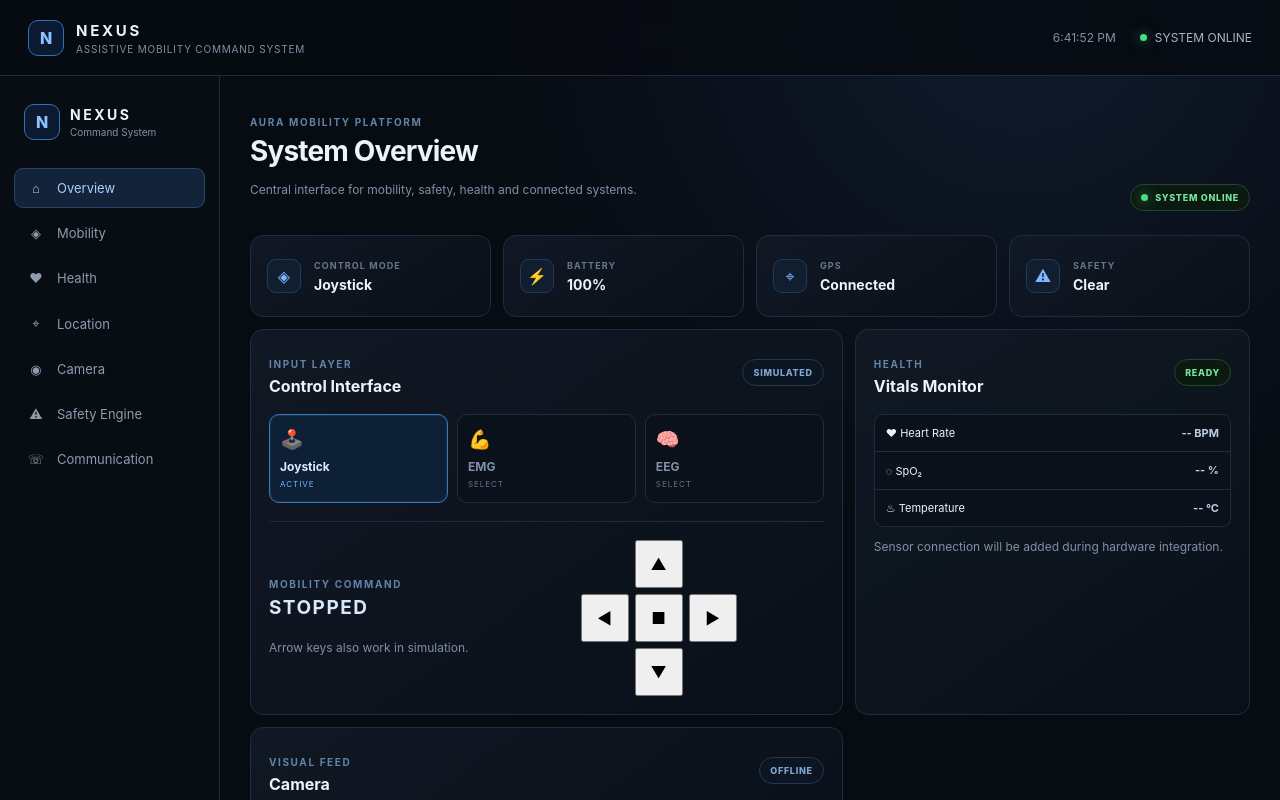
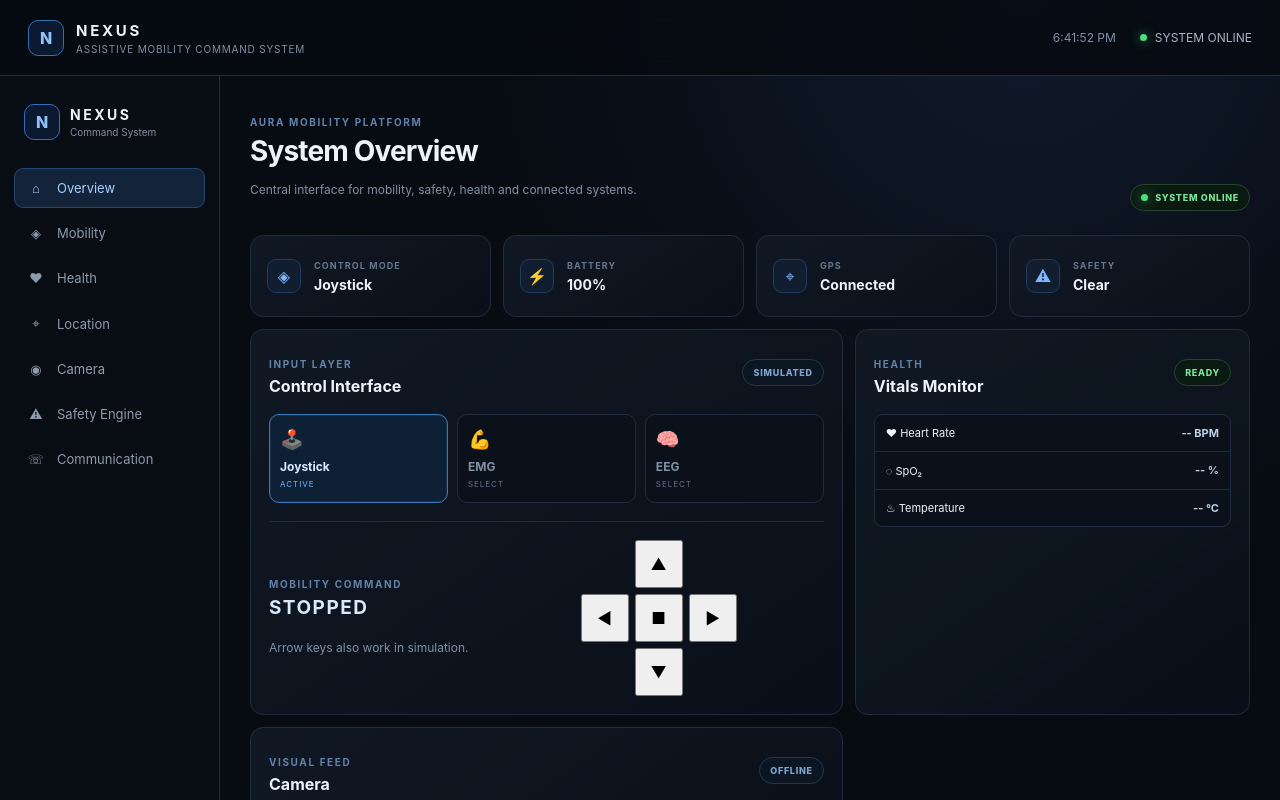
Before and after one commit to DrInnovator-7/ARES-Dashboard, a React (Vite) app: page / in a window 1280 px wide. Shown: the top 800 px of the page. Built offline with nearby package versions, Linux system fonts and the light colour scheme.

Commit message:
upgrades 2.0

```diff
--- a/src/App.jsx
+++ b/src/App.jsx
@@ -816,11 +816,7 @@ function App() {
                   </div>
 
 
-                  <p className="muted note">
-                    Sensor connection will be
-                    added during hardware
-                    integration.
-                  </p>
+
 
                 </div>
 
@@ -1236,11 +1232,7 @@ function App() {
 
               </div>
 
-              <p className="muted moduleNote">
-                MAX30102 and temperature sensing
-                will be connected during the hardware
-                integration phase.
-              </p>
+
 
             </ModulePage>
           )}
```
